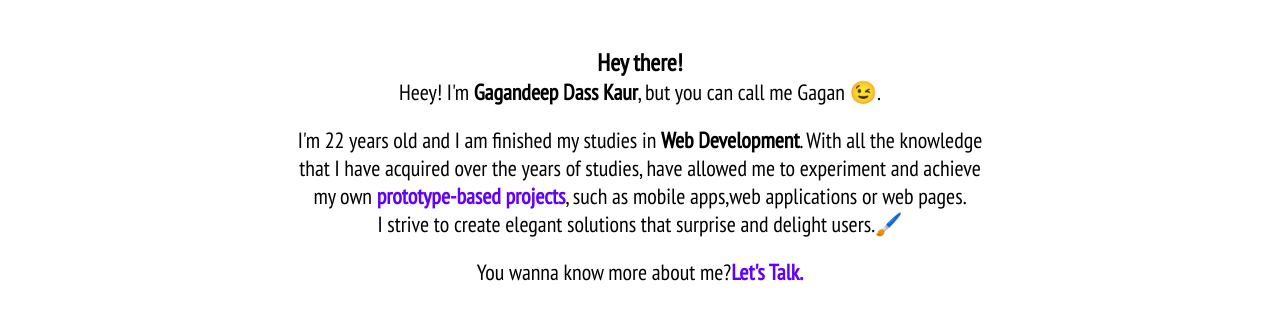
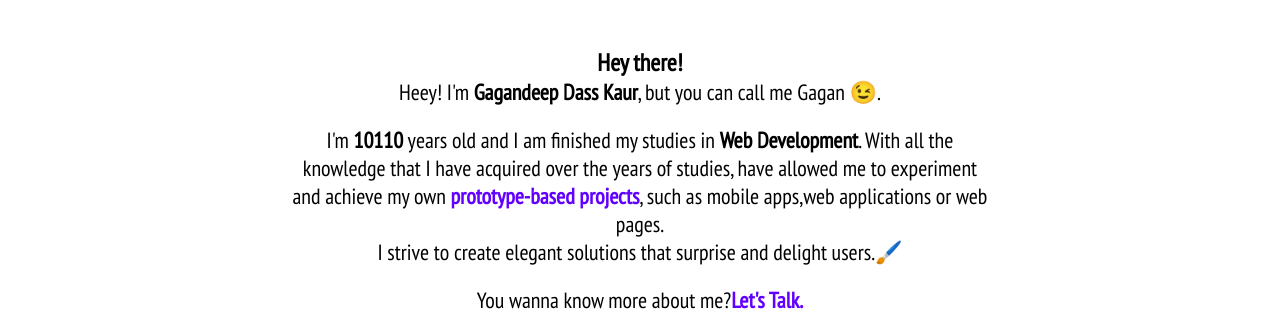
Before and after one commit to gagan-daka/portafolio, a plain HTML site: page html/about.html in a window 1280 px wide. Shown: the part 98-431 px from the top of the page. Drawn offline with Linux system fonts and the light colour scheme.

Commit message:
Update about.html

```diff
--- a/html/about.html
+++ b/html/about.html
@@ -51,7 +51,7 @@
     <div class="about-me">
         <h2>Hey there!</h2>
         <p>Heey! I'm <b>Gagandeep Dass Kaur</b>, but you can call me Gagan 😉.</p>
-        <p>I'm 22 years old and I am finished my studies in <b>Web Development</b>. With all the knowledge that I have acquired over the years of studies, have allowed me to experiment and achieve my own <span><a href="project.html">prototype-based projects</a></span>, such as mobile apps,web applications or web pages.</p>
+        <p>I'm <b>10110</b> years old and I am finished my studies in <b>Web Development</b>. With all the knowledge that I have acquired over the years of studies, have allowed me to experiment and achieve my own <span><a href="project.html">prototype-based projects</a></span>, such as mobile apps,web applications or web pages.</p>
         <p>I strive to create elegant solutions that surprise and delight users.🖌️</p>
         <p>You wanna know more about me?<span><a href="contact.html">Let's Talk.</a></span></p>
     </div>
```
